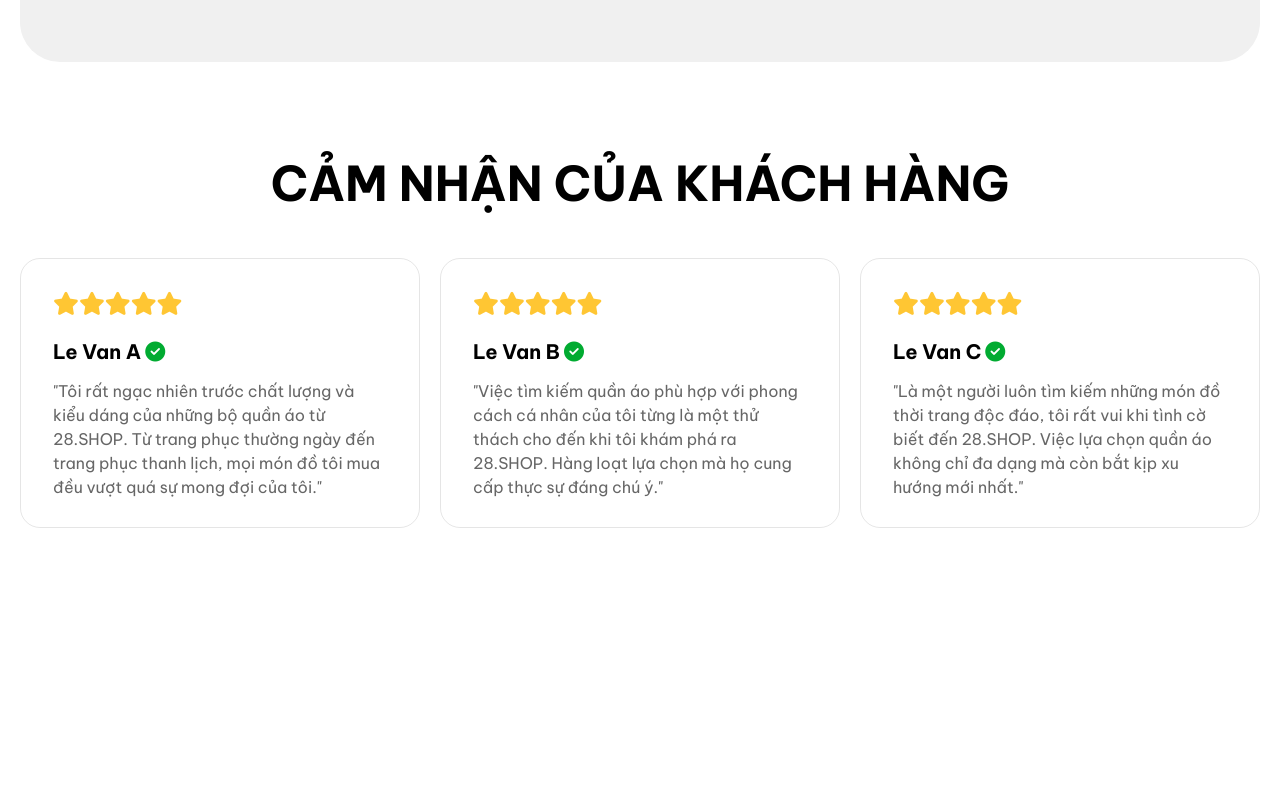
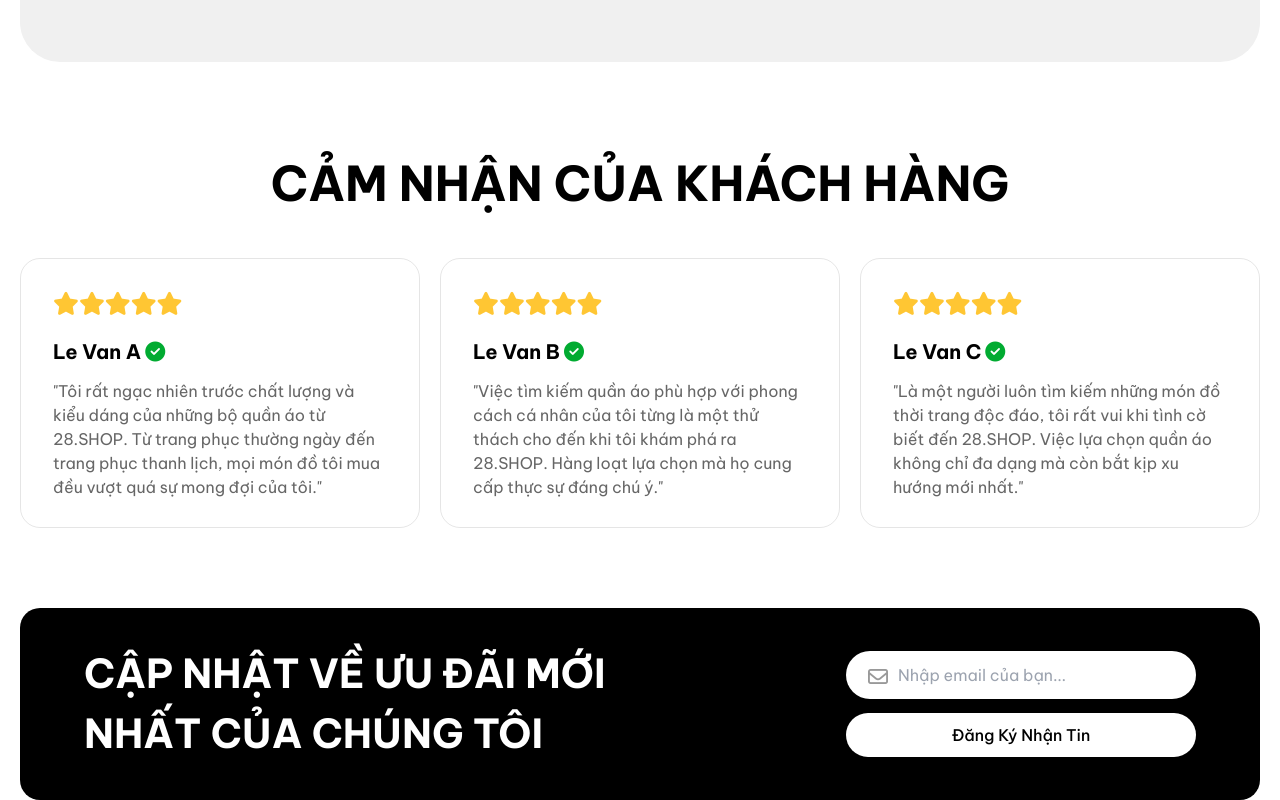
Before and after one commit to hongson2120061/Project-3, a website: page template/index.pug in a window 1280 px wide. Shown: the part 3276-4076 px from the top of the page. Before the commit the page ends 3804 px from the top, so only its background shows below. Drawn offline with nearby package versions, Linux system fonts and the light colour scheme; files that its build step writes are made by us from their sources; files whose address does not match are found by name.

Commit message:
version 9

```diff
--- a/template/index.pug
+++ b/template/index.pug
@@ -251,7 +251,7 @@ html
                             img(class="w-full h-full object-cover" src="assets/images/banner-4.jpg" alt ="image")
         //- End Section-5
         //- Section 6
-        div(class="bg-white pt-[86px]")
+        div(class="bg-white pt-[86px] mb-[80px]")
             div(class="container mx-auto ")
                 h2(class="text-[48px] font-[700] text-primary text-center mb-[38px]" ) CẢM NHẬN CỦA KHÁCH HÀNG
                 div(class="grid grid-cols-3 gap-[20px]")
@@ -293,3 +293,14 @@ html
                         div(class="text-[16px] font-[400] text-[#00000099]") "Là một người luôn tìm kiếm những món đồ thời trang độc đáo, tôi rất vui khi tình cờ biết đến 28.SHOP. Việc lựa chọn quần áo không chỉ đa dạng mà còn bắt kịp xu hướng mới nhất."
 
         //- End Section 6
+        //- Section 7
+        div(class="")
+            div(class="container mx-auto bg-primary rounded-[20px] py-[36px] px-[64px] flex items-center justify-between")
+                h2(class="text-white text-[40px] font-[700] w-[550px] h-auto") CẬP NHẬT VỀ ƯU ĐÃI MỚI NHẤT CỦA CHÚNG TÔI
+                form(class="")
+                    div(class="relative mb-[14px]")
+                        input(class="h-[48px] w-[350px] rounded-[62px] bg-white py-[12px] pl-[52px] pr-[10px]" type="text" placeholder="Nhập email của bạn...")
+                        div(class="absolute left-[22px] top-[15px]")
+                            i( class="fa-regular fa-envelope text-[#00000066] text-[20px] ")
+                    button(class="text-primary text-[16px] font-[500] h-[44px] w-[350px] bg-white rounded-[62px]  ") Đăng Ký Nhận Tin
+        //- End Section 7
```
Also changed, not shown: index.html.
